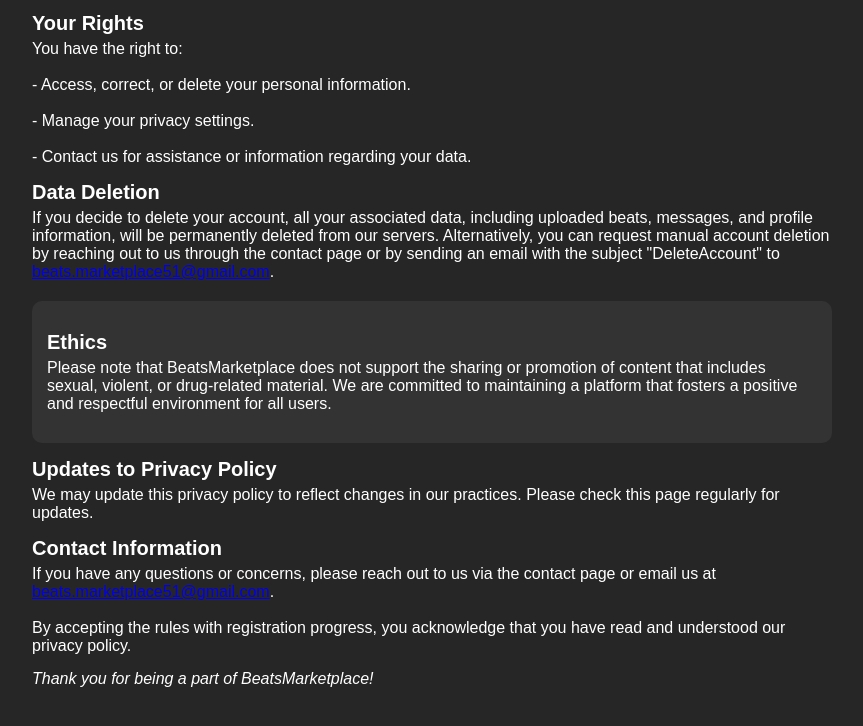
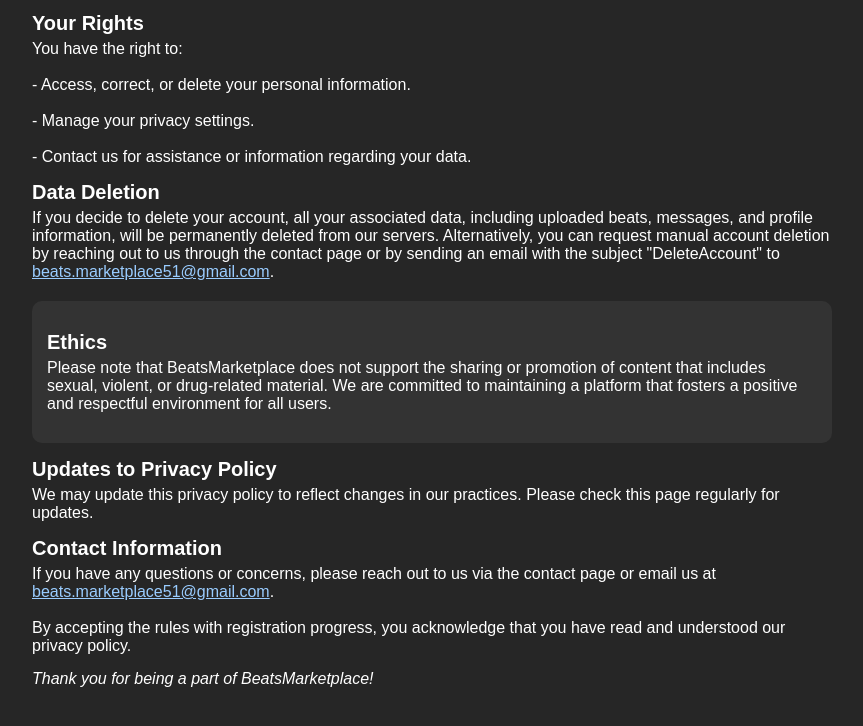
Before and after one commit to OlliMayry/Beats-Marketplace-PrivacyPolicy, a plain HTML site: page index.html in a window 1280 px wide. Shown: the part 1015-1741 px from the top of the page, without its empty margins (208-1071 px from the left). Drawn offline with Linux system fonts and the light colour scheme.

Commit message:
Update index.html

```diff
--- a/index.html
+++ b/index.html
@@ -123,7 +123,7 @@
     <div class="sectionTitle">Data Deletion</div>
     <div class="text">
       If you decide to delete your account, all your associated data, including uploaded beats, messages, and profile information, will be permanently deleted from our servers.
-      Alternatively, you can request manual account deletion by reaching out to us through the contact page or by sending an email with the subject "DeleteAccount" to <a href="mailto:beats.marketplace51@gmail.com">beats.marketplace51@gmail.com</a>.
+      Alternatively, you can request manual account deletion by reaching out to us through the contact page or by sending an email with the subject "DeleteAccount" to <a href="mailto:beats.marketplace51@gmail.com" style="color: #99ccff;">beats.marketplace51@gmail.com</a>.
     </div>
      <!-- Ethics Section -->
      <div class="ethics">
@@ -138,7 +138,7 @@
     </div>
     <div class="sectionTitle">Contact Information</div>
     <div class="text">
-      If you have any questions or concerns, please reach out to us via the contact page or email us at <a href="mailto:beats.marketplace51@gmail.com">beats.marketplace51@gmail.com</a>.
+      If you have any questions or concerns, please reach out to us via the contact page or email us at <a href="mailto:beats.marketplace51@gmail.com" style="color: #99ccff;">beats.marketplace51@gmail.com</a>.
       <br><br>
       By accepting the rules with registration progress, you acknowledge that you have read and understood our privacy policy.
     </div>
```
